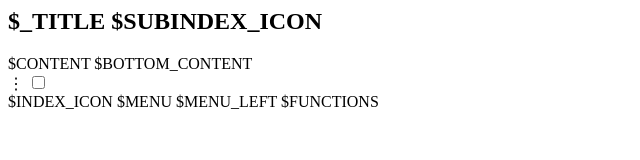
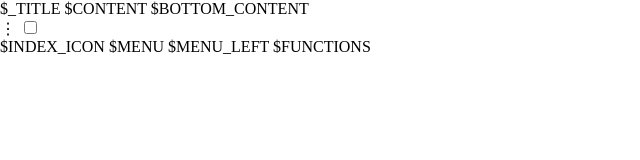
Before and after one commit to quirinpa/tty.pt, a website: page components/common.html in a window 1280 px wide. Shown: the whole page, without its empty margins (0-640 px from the left). Drawn offline with Linux system fonts and the light colour scheme.

```diff
--- a/components/common.html
+++ b/components/common.html
@@ -10,8 +10,8 @@
 }
 </style>
 
-<body class="f fic fg oav v p4 rel">
-	<h2 class="cap tac">$_TITLE $SUBINDEX_ICON</h2>
+<body class="f v fic fg oav p4 rel" style="min-height: 100vh; margin: 0">
+	$_TITLE
 	$CONTENT
 	$BOTTOM_CONTENT
 	<div class="fix ar at l f fic v8 ov">
--- a/package.json
+++ b/package.json
@@ -12,7 +12,7 @@
   "author": "",
   "license": "BSD-2-Clause",
   "dependencies": {
-    "@tty-pt/qhash": "^0.6.0",
+    "@tty-pt/qhash": "^0.6.11",
     "@tty-pt/vim.css": "^0.0.2"
   }
 }
```
Also changed, not shown: pnpm-lock.yaml, 5 other files.
